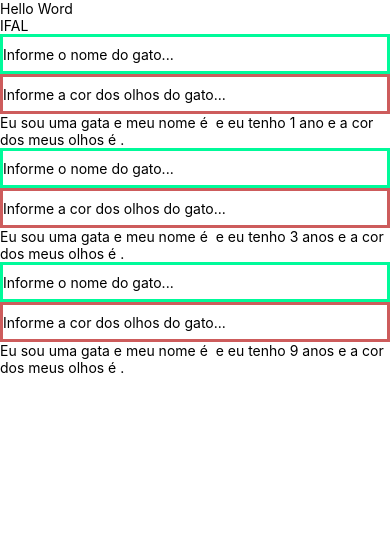
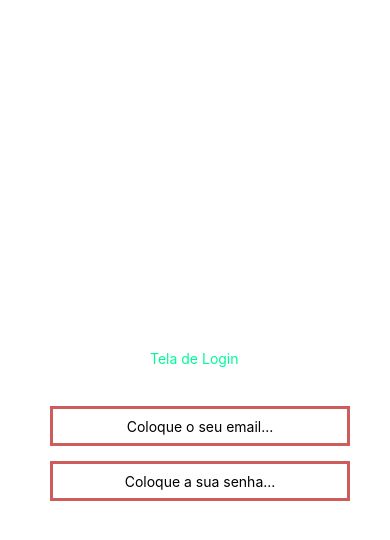
Before and after one commit to AlePereiras/projeto-pmovel, a React Native app: screen / in a window 390 px wide. Shown: the top 540 px of the page. Built offline with nearby package versions, Linux system fonts and the light colour scheme.

Commit message:
criando uma tela de login

```diff
--- a/App.js
+++ b/App.js
@@ -21,6 +21,7 @@
 
 import { Text, TextInput } from "react-native";
 import { useState } from "react";
+import telaLogin from "./telaLogin"
 
 const MyApp = () => {
   return (
@@ -70,4 +71,5 @@ const Gato = ({idade}) => {
   );
 }
 
-export default MyApp;
+//export default MyApp;
+export default telaLogin;
--- /dev/null
+++ b/telaLogin.js
@@ -0,0 +1,52 @@
+import { Text, TextInput } from "react-native";
+import { useState } from "react";
+
+ const input = () => {
+    const [input1, setInput1] = useState('');
+    const [input2, setInput2] = useState('');
+
+    return(
+        <>
+        <Text style={{
+            marginTop: 350,
+            marginLeft: 150,
+            color: '#00FA9A',
+
+        }}>Tela de Login</Text>
+        <TextInput
+            onChangeText={(texto1) => setInput1(texto1)}
+            defaultValue={input1}
+            placeholder="Coloque o seu email..."
+            style={{
+                borderWidth: 3,
+                height: 40,
+                width: 300,
+                textAlign: "center",
+                marginTop: 39,
+                marginLeft: 50,
+                borderColor:'#CD5C5C',
+
+            }}
+        />
+
+        <TextInput
+            secureTextEntry={true}
+            onChangeText={(texto2) => setInput2(texto2)}
+            defaultValue={input2}
+            placeholder="Coloque a sua senha..."
+            style={{
+                borderWidth: 3,
+                height: 40,
+                textAlign: "center",
+                marginTop: 15,
+                marginLeft: 50,
+                width: 300,
+                borderColor:'#CD5C5C',
+            }}
+        />
+
+        </>
+    );
+}
+
+export default input;
```
